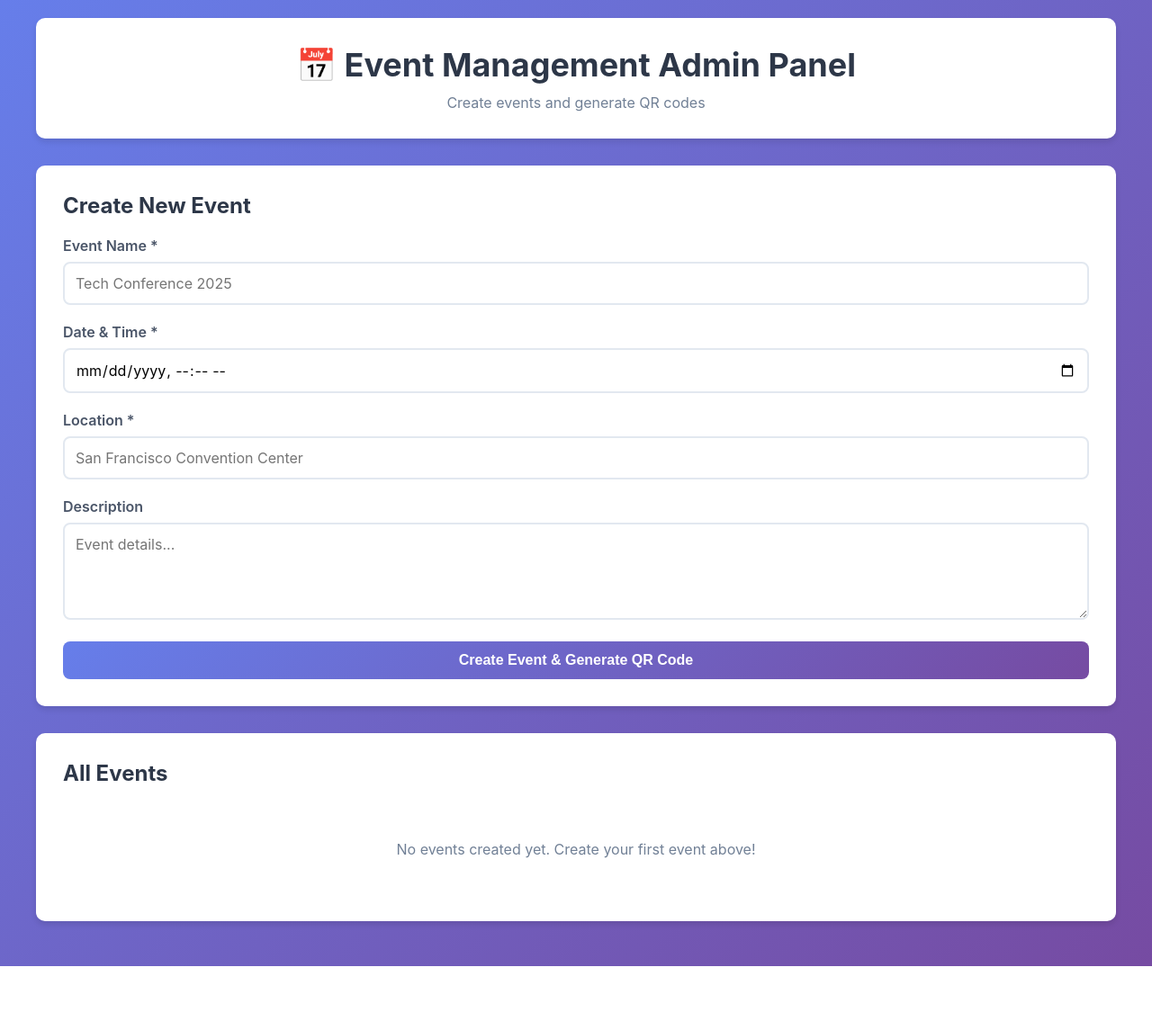
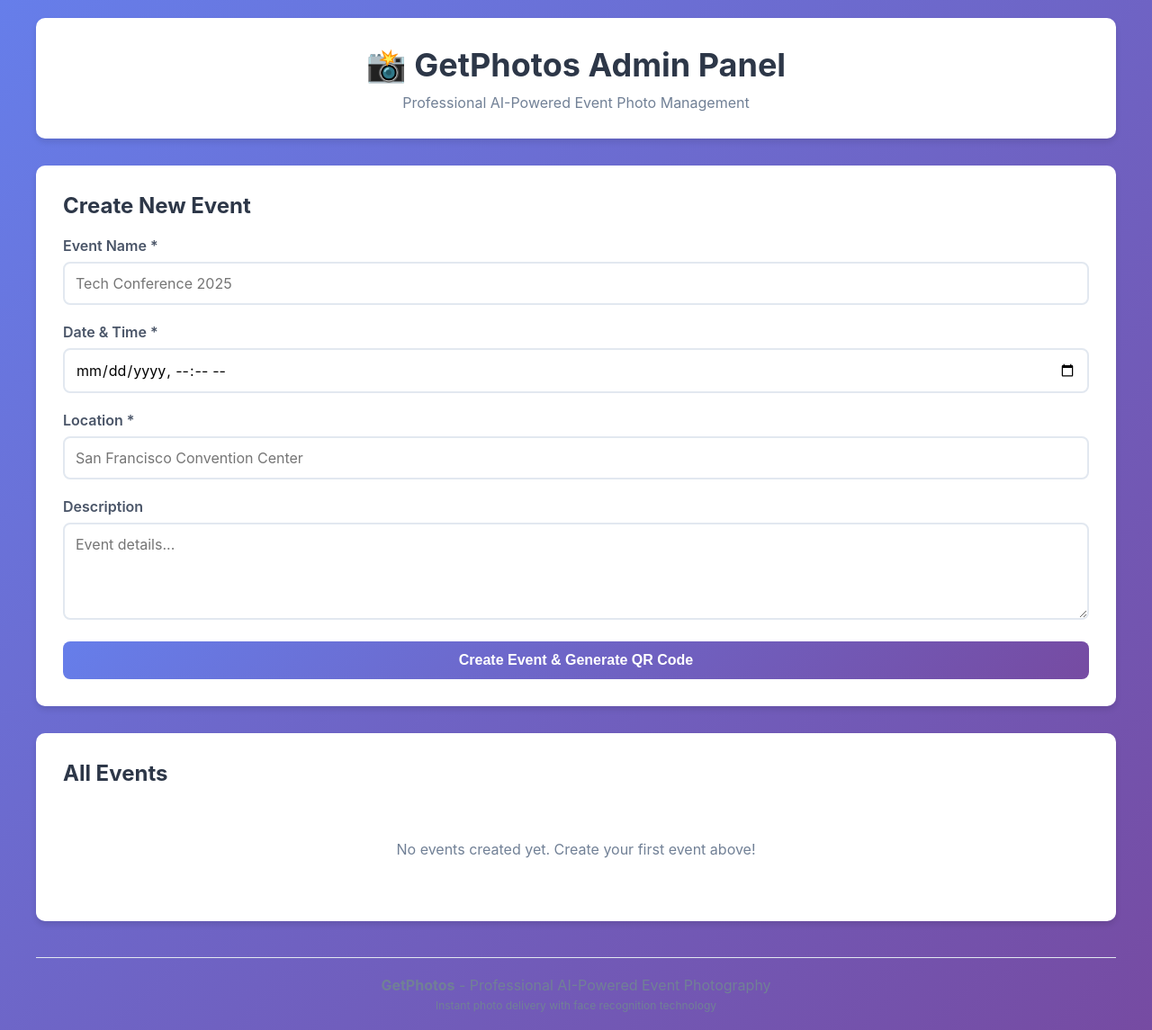
Before and after one commit to Nasim012-gif/flask_drive_app, a Flask app: page /admin in a window 1280 px wide. Shown: the whole page at 90% size. Before the commit the page ends 1074 px from the top, so only its background shows below. Run offline with Flask 3, Linux system fonts and the light colour scheme; data that the repository does not hold is empty; some libraries are stand-ins or nearby versions.

Commit message:
Rebrand app to GetPhotos - Professional photography business

```diff
--- a/templates/admin.html
+++ b/templates/admin.html
@@ -4,15 +4,15 @@
 <head>
     <meta charset="UTF-8">
     <meta name="viewport" content="width=device-width, initial-scale=1.0">
-    <title>Event Admin Panel</title>
+    <title>GetPhotos - Event Admin Panel</title>
     <link rel="stylesheet" href="/static/admin.css">
 </head>
 
 <body>
     <div class="container">
         <header>
-            <h1>📅 Event Management Admin Panel</h1>
-            <p>Create events and generate QR codes</p>
+            <h1>📸 GetPhotos Admin Panel</h1>
+            <p>Professional AI-Powered Event Photo Management</p>
         </header>
 
         <!-- Event Creation Form -->
@@ -50,6 +50,12 @@
                 <p class="loading">Loading events...</p>
             </div>
         </section>
+
+        <footer
+            style="margin-top: 40px; padding-top: 20px; border-top: 1px solid #e2e8f0; text-align: center; color: #718096;">
+            <p><strong>GetPhotos</strong> - Professional AI-Powered Event Photography</p>
+            <p style="font-size: 12px; margin-top: 5px;">Instant photo delivery with face recognition technology</p>
+        </footer>
     </div>
 
     <script>
--- a/templates/event_view.html
+++ b/templates/event_view.html
@@ -4,7 +4,7 @@
 <head>
     <meta charset="UTF-8">
     <meta name="viewport" content="width=device-width, initial-scale=1.0">
-    <title>{{ event.name }}</title>
+    <title>{{ event.name }} - GetPhotos</title>
     <style>
         * {
             margin: 0;
@@ -225,7 +225,8 @@
         </div>
 
         <div class="footer">
-            <p>Event ID: #{{ event.id }}</p>
+            <p><strong>GetPhotos</strong> - AI-Powered Event Photography</p>
+            <p style="font-size: 12px; margin-top: 5px;">Event ID: #{{ event.id }}</p>
         </div>
     </div>
 
```
